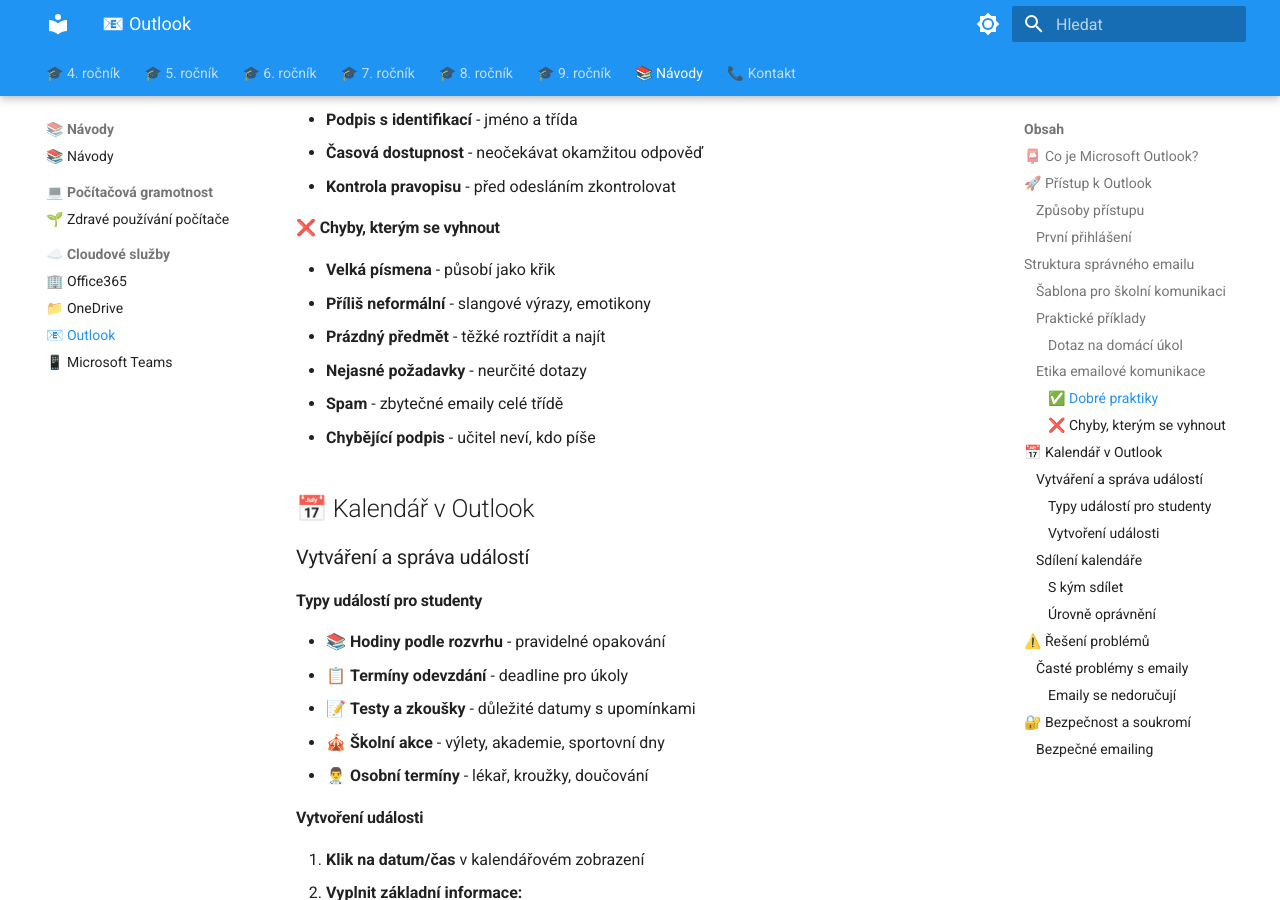
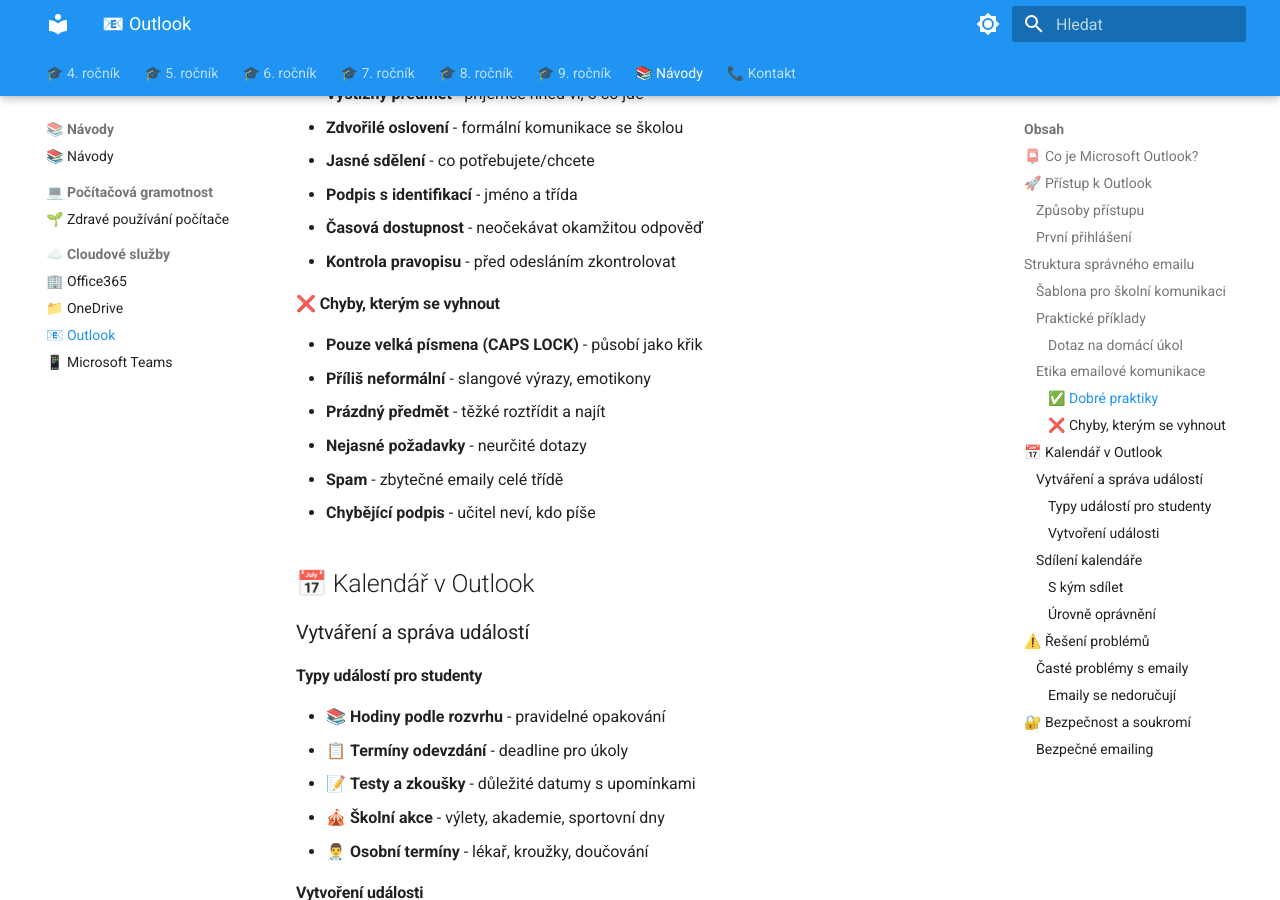
Before and after one commit to tomnovota/zs-materialy, an MkDocs documentation site: the page built from docs/navody/outlook.md, in a window 1280 px wide and 900 px high, scrolled down 1799 px. Built offline with MkDocs 1.6.1 and Material for MkDocs 9.7.7, drawn with Linux system fonts in a browser that asks for light colours.

Commit message:
outlook.

```diff
--- a/docs/navody/outlook.md
+++ b/docs/navody/outlook.md
@@ -3,6 +3,7 @@
 Odkaz na školní Outlook je dostupný přes [Office 365 Outlook](https://outlook.office.com/mail/?realm=zshovorcovicka.cz).
 
 🔗 **Užitečné odkazy:**
+
 - [Outlook nápověda](https://support.microsoft.com/cs-cz/office/outlook)
 - [Outlook pro školy](https://www.microsoft.com/cs-cz/education/products/office)
 
@@ -17,12 +18,14 @@ Odkaz na školní Outlook je dostupný přes [Office 365 Outlook](https://outloo
 ## 🚀 Přístup k Outlook
 
 ### Způsoby přístupu
+
 - **Web:** [outlook.office.com/mail](https://outlook.office.com/mail/?realm=zshovorcovicka.cz)
 - **Aplikace:** [Outlook pro Windows/Mac](https://www.microsoft.com/cs-cz/microsoft-365/outlook/)
 - **Mobilní:** Outlook app na telefon/tablet
 - **Alternativní:** jiné email klienty (GMail, Apple Mail)
 
 ### První přihlášení
+
 1. **Otevřít** Outlook
 2. **Přihlásit se** školním Microsoft účtem
    - **email:** AxxAxx@stu.zshovorcovicka.cz (kde AxxAxx je vaše školní ID jako v učebně, např. a01b01)
@@ -65,6 +68,7 @@ Jan Novák
 ### Etika emailové komunikace
 
 #### ✅ Dobré praktiky
+
 - **Výstižný předmět** - příjemce hned ví, o co jde
 - **Zdvořilé oslovení** - formální komunikace se školou
 - **Jasné sdělení** - co potřebujete/chcete
@@ -73,7 +77,8 @@ Jan Novák
 - **Kontrola pravopisu** - před odesláním zkontrolovat
 
 #### ❌ Chyby, kterým se vyhnout
-- **Velká písmena** - působí jako křik
+
+- **Pouze velká písmena (CAPS LOCK)** - působí jako křik
 - **Příliš neformální** - slangové výrazy, emotikony
 - **Prázdný předmět** - těžké roztřídit a najít
 - **Nejasné požadavky** - neurčité dotazy
```
